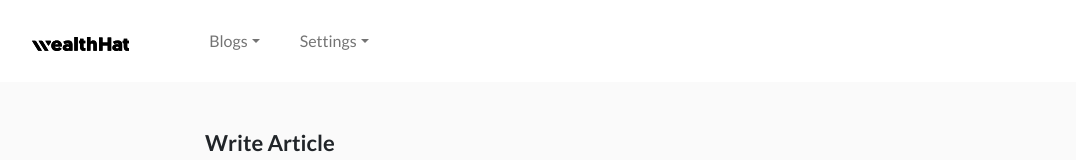
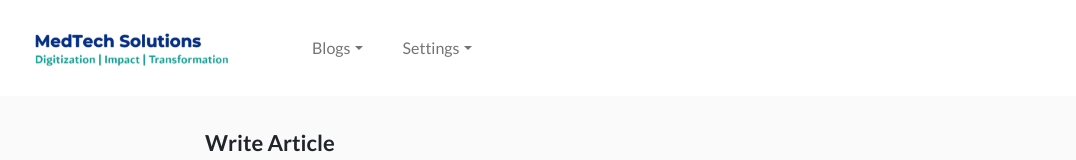
Before and after one commit to Ayodejioladimeji/Medtech-sample-Dashboard, a Next.js app: page / in a window 1280 px wide. Shown: the top 160 px of the page, without its empty margins (15-1091 px from the left). Built offline with nearby package versions, Linux system fonts and the light colour scheme; sample sign-in values are in the browser's storage.

Commit message:
added product icon

```diff
--- a/src/components/nav.tsx
+++ b/src/components/nav.tsx
@@ -2,6 +2,7 @@ import React from "react";
 import { useRouter } from "next/router";
 import Link from "next/link";
 import Logo2 from "@/svg/Logo2";
+import Image from "next/image";
 
 export default function Nav() {
   const router = useRouter();
@@ -12,7 +13,12 @@ export default function Nav() {
     <nav className="navbar navbar-expand-lg align-items-center">
       <div className="container-fluid">
         <Link className="navbar-brand" href={"/"}>
-          <Logo2 />
+          <Image
+            src="/images/product-icon.svg"
+            alt=""
+            width={100}
+            height={100}
+          />
         </Link>
 
         <button
```
Also changed, not shown: public/images/product-icon.svg (added).
